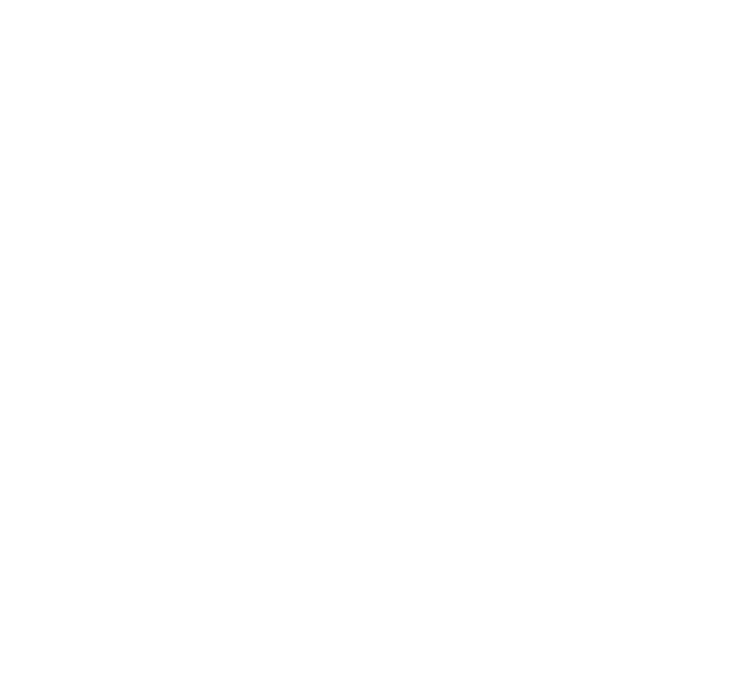
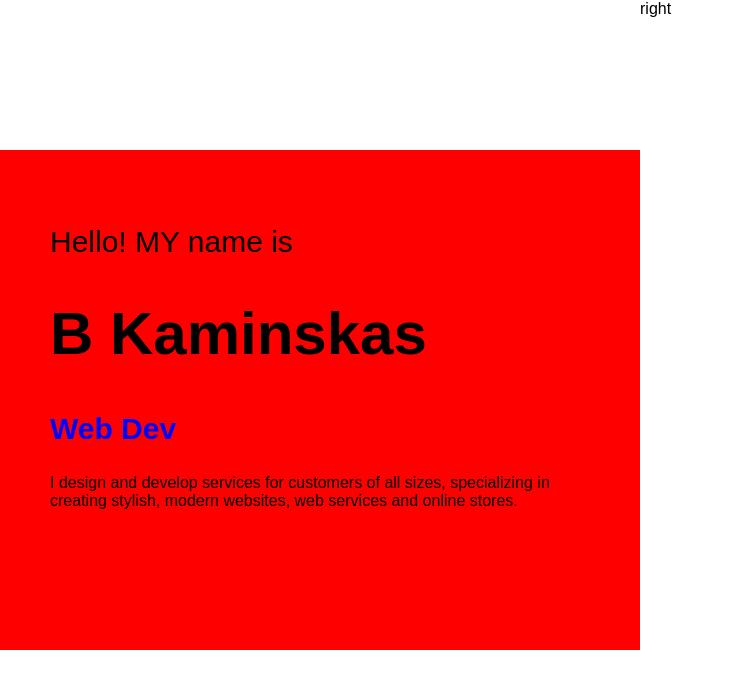
Before and after one commit to bayakami/Portfolio-Updated, a React (Create React App) app: page / in a window 1280 px wide. Shown: the top 688 px of the page, without its empty margins (0-734 px from the left). Built offline with nearby package versions, Linux system fonts and the light colour scheme; a web font is replaced by a local one.

Commit message:
some content

```diff
--- a/src/App.js
+++ b/src/App.js
@@ -1,8 +1,10 @@
+import Intro from "./components/intro/Intro";
 
 const App = () => {
 
   return (
     <div>
+      <Intro/>
     </div>
   );
 };
--- /dev/null
+++ b/src/components/intro/Intro.jsx
@@ -0,0 +1,31 @@
+import "./intro.css"
+
+const Intro = () => {
+    return (
+        <div className="i">
+            <div className="i-left">
+                <div className="i-left-wrapper">
+                    <h2 className="i-intro">Hello! MY name is</h2>
+                    <h1 className="i-name">B Kaminskas</h1>
+                    <div className="i-title">
+                        <div className="i-title-wrapper">
+                            <div className="i-title-item">Web Dev</div>
+                            <div className="i-title-item">Web Dev</div>
+                            <div className="i-title-item">Web Dev</div>
+                            <div className="i-title-item">Web Dev</div>
+                            <div className="i-title-item">Web Dev</div>
+                        </div>
+                    </div>
+                    <p className="i-desc">
+                        I design and develop services for customers of all sizes,
+                        specializing in creating stylish, modern websites, web services and
+                        online stores.
+                    </p>
+                </div>
+            </div>
+            <div className="i-right">right</div>
+        </div>
+    )
+}
+
+export default Intro
--- /dev/null
+++ b/src/components/intro/intro.css
@@ -0,0 +1,65 @@
+.i{
+    display: flex;
+    height: 100vh;
+    /*background-color: aqua;*/
+}
+
+.i-left{
+    flex: 1;
+    display: flex;
+    align-items: center;
+    justify-content: center;
+}
+
+.i-right{
+    flex: 1;
+}
+
+.i-left-wrapper {
+    padding: 50px;
+    height: 50%;
+    background-color: red;
+}
+
+.i-intro {
+    font-size:30px;
+    font-weight:300;
+}
+
+.i-name {
+    font-size:60px;
+}
+
+.i-title {
+    height: 50px;
+    overflow: hidden;
+}
+
+.i-title-wrapper {
+    height: 100%;
+    animation: move 10s ease-in-out infinite alternate;
+}
+
+@keyframes move {
+    25% {
+      transform: translateY(-50px);
+    }
+    50% {
+      transform: translateY(-100px);
+    }
+    75% {
+      transform: translateY(-150px);
+    }
+    100% {
+      transform: translateY(-200px);
+    }
+  }
+
+.i-title-item {
+    height: 50px;
+    font-size: 30px;
+    font-weight: bold;
+    color: blue;
+    display:flex;
+    align-items: center;
+}
```
Also changed, not shown: 1 other file (tests, documents, lock files or other folders).
